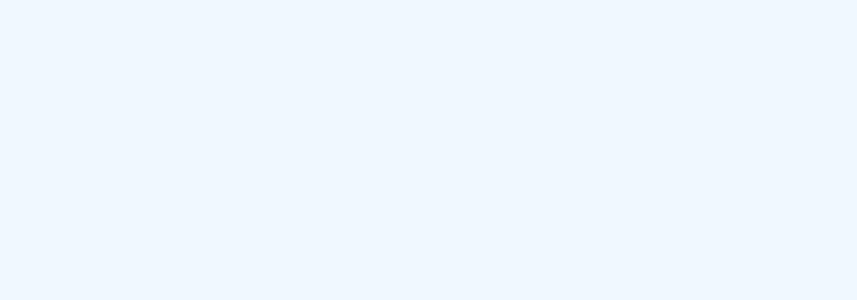
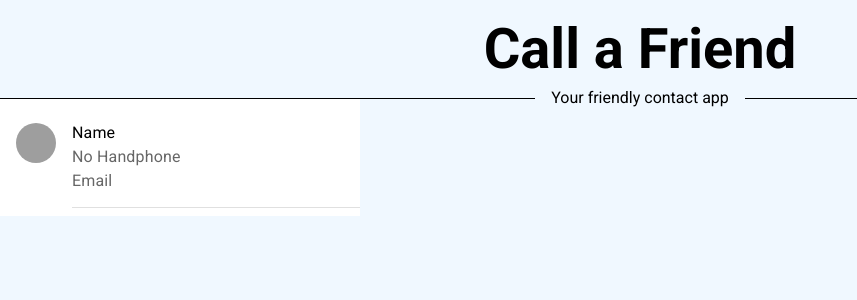
Before and after one commit to dts-kominfo-rea4a/challenge-react-with-mui-abuabdirohman4, a React (Create React App) app: page / in a window 1280 px wide. Shown: the top 300 px of the page, without its empty margins (0-857 px from the left). Built offline with nearby package versions, Linux system fonts and the light colour scheme; grey boxes are pictures that could not be loaded.

Commit message:
update header

```diff
--- a/src/App.js
+++ b/src/App.js
@@ -1,4 +1,8 @@
-import './App.css';
+import "./App.css";
+import Contact from "./components/Contact";
+import ContactForm from "./components/ContactForm";
+// import contactsJSON from "./data/contacts.json";
+import Header from "./components/Header";
 
 // Uncomment untuk memuat daftar kontak
 // import contactsJSON from './data/contacts.json';
@@ -12,6 +16,9 @@ const App = () => {
 
   return (
     <div className="App">
+      <Header />
+      <Contact data="{}"/>
+      {/* <ContactForm /> */}
     </div>
   );
 };
--- a/src/components/Contact.js
+++ b/src/components/Contact.js
@@ -1,13 +1,40 @@
 // Terima props lalu tampilkan dalam Contact component
 // Contact component dapat berupa MUI ListItem
 // https://mui.com/material-ui/react-list/#folder-list
-import React from 'react';
+import {
+  Avatar,
+  Divider,
+  List,
+  ListItem,
+  ListItemAvatar,
+  ListItemText,
+  Typography,
+} from "@mui/material";
+import React from "react";
 
 // Kalian bisa membuat CSS sendiri di src/components/Contact.css
 // atau langsung tambahkan dengan sx={{}}
 const Contact = ({ data }) => {
-    // Contact berisi foto, nama, telepon, dan email
-    return (<></>);
+  // Contact berisi foto, nama, telepon, dan email
+  return (
+    <List sx={{ width: "100%", maxWidth: 360, bgcolor: "background.paper" }}>
+      <ListItem alignItems="flex-start">
+        <ListItemAvatar>
+          <Avatar alt="Remy Sharp" src="/static/images/avatar/1.jpg" />
+        </ListItemAvatar>
+        <ListItemText
+          primary="Name"
+          secondary={
+            <React.Fragment>
+              <Typography component="div">No Handphone</Typography>
+              <Typography component="div">Email</Typography>
+            </React.Fragment>
+          }
+        />
+      </ListItem>
+      <Divider variant="inset" component="li" />
+    </List>
+  );
 };
 
 export default Contact;
--- a/src/components/ContactForm.js
+++ b/src/components/ContactForm.js
@@ -4,12 +4,10 @@
 // https://mui.com/material-ui/react-card/#basic-card
 
 const ContactForm = () => {
-    // Form berisi name, phone, email, dan photo url
-    // Buatlah state newContact berupa objek sesuai dengan data yang ada
+  // Form berisi name, phone, email, dan photo url
+  // Buatlah state newContact berupa objek sesuai dengan data yang ada
 
-    return (
-        <> </>
-    );
-}
+  return <>Contact Form</>;
+};
 
 export default ContactForm;
--- /dev/null
+++ b/src/components/Header.css
@@ -0,0 +1,12 @@
+.judul {
+    font-size: 3.5rem;
+    margin: 1rem auto;
+}
+.subtitle {
+    border-bottom: .5px solid black;
+    line-height: 0;
+}
+.subtitle span {
+    background: #F0F8FF;
+    padding: 0 1rem;
+}
--- a/src/components/Header.js
+++ b/src/components/Header.js
@@ -1,13 +1,20 @@
 // Kalian bisa menambahkan CSS di src/components/Header.css
 // atau langsung tambahkan dengan sx={{}}
-import React from 'react';
+import React from "react";
+import Contact from "./Contact";
+import "./Header.css";
 
 // Header berisi judul dan subtitle
 // Judul: Call a Friend
 // Subtitle: Your friendly contact app
 const Header = () => {
   return (
-    <></>
+    <>
+      <h1 className="judul">Call a Friend</h1>
+      <div className="subtitle">
+        <span>Your friendly contact app</span>
+      </div>
+    </>
   );
 };
 
```
